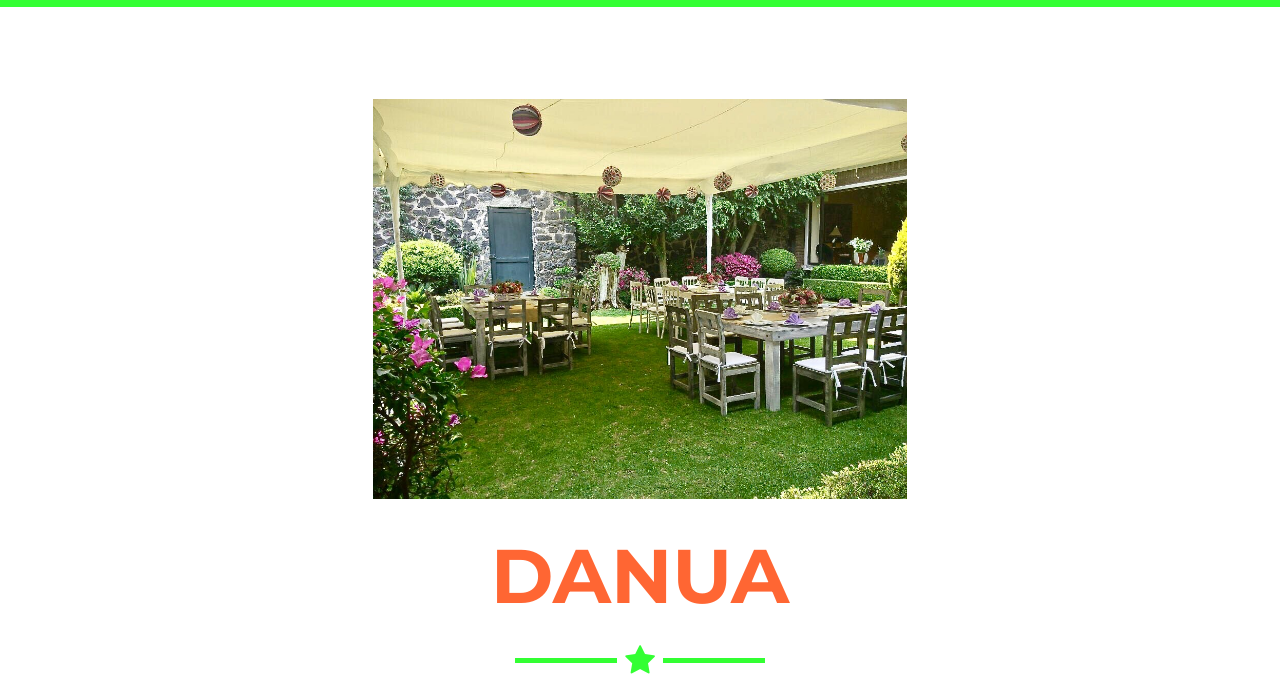
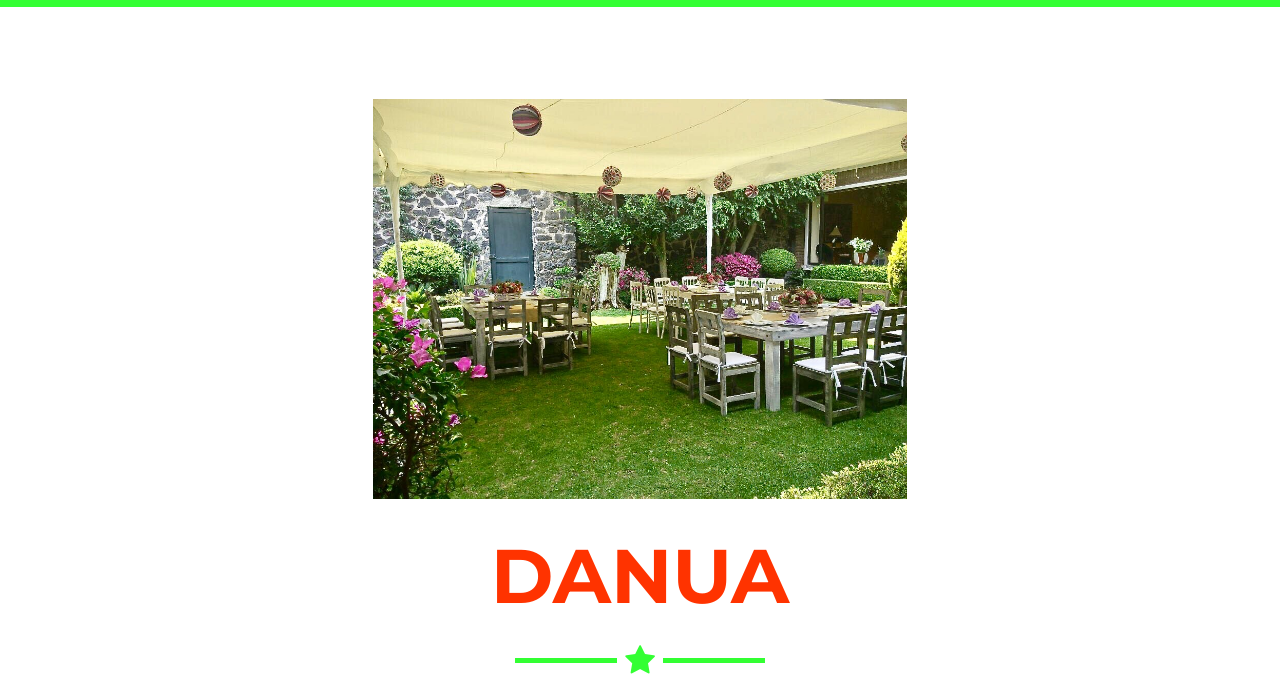
Before and after one commit to Carl6/danua, a website with bundled scripts: page index.html in a window 1280 px wide. Shown: the part 101-795 px from the top of the page. Built offline with nearby package versions, Linux system fonts and the light colour scheme.

Commit message:
Danua color

```diff
--- a/index.html
+++ b/index.html
@@ -63,7 +63,7 @@
       <div class="container">
         <img class="img-fluid main-img" src="img/portfolio/IMG_19.jpg" alt="">
         <div class="intro-text">
-          <span class="name" style="color:#ff6633;">DANUA</span>
+          <span class="name" style="color:#ff3300;">DANUA</span>
           <hr class="star-light">
           <span class="skills">Eventos - Jardín
             <br>- Renta de Jardín e instalaciones para sus eventos -
```
